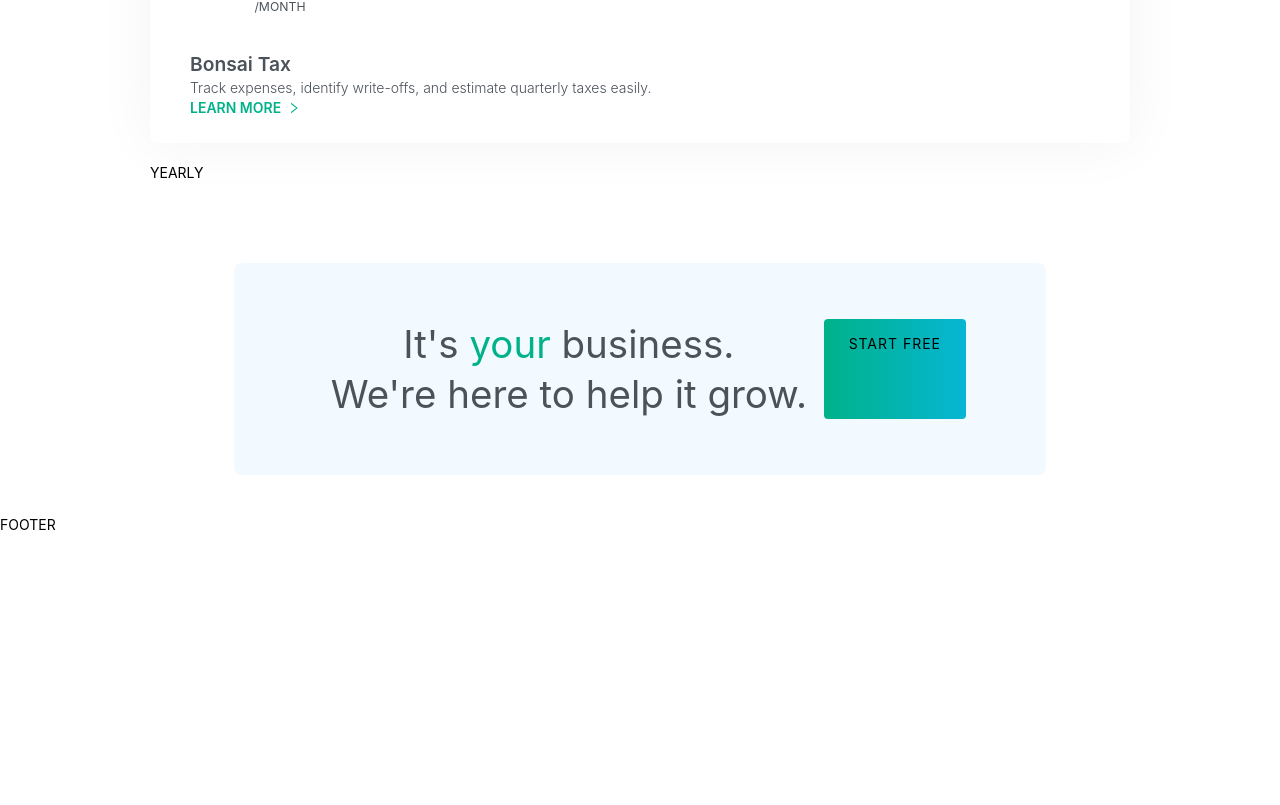
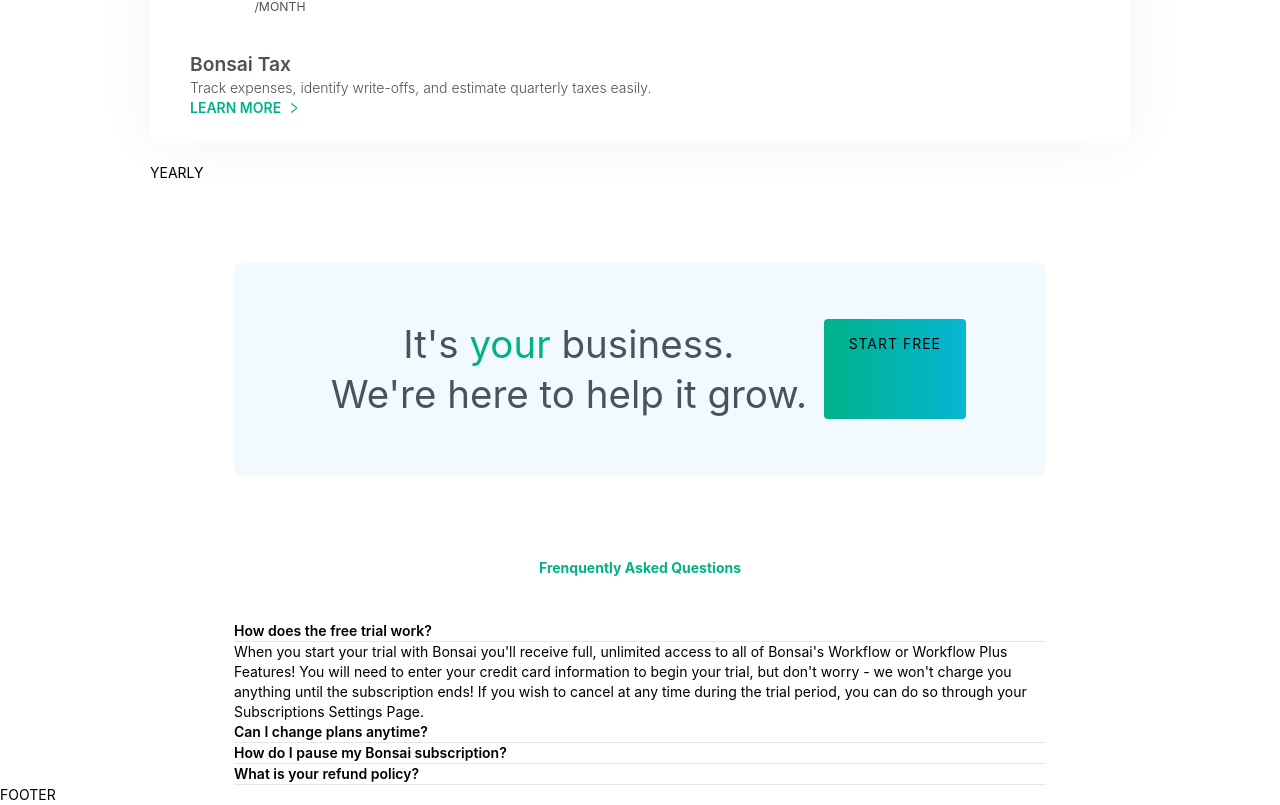
Before and after one commit to NicoH22/FE2_Bonsai, a Next.js app: page / in a window 1280 px wide. Shown: the part 1713-2518 px from the top of the page. Before the commit the page ends 2248 px from the top, so only its background shows below. Built offline with nearby package versions, Linux system fonts and the light colour scheme; a small style sheet from the web is missing.

Commit message:
pricing page contents

```diff
--- a/package.json
+++ b/package.json
@@ -9,6 +9,7 @@
     "lint": "next lint"
   },
   "dependencies": {
+    "@material-tailwind/react": "^1.2.4",
     "next": "12.3.1",
     "react": "18.2.0",
     "react-dom": "18.2.0",
--- a/pages/index.js
+++ b/pages/index.js
@@ -4,8 +4,19 @@
 import { FaCheck } from "react-icons/fa";
 import Navbar from "../components/layouts/navbar/Navbar.js";
 import { AiOutlineRight } from "react-icons/ai";
+import { Fragment, useState } from "react";
+import {
+  Accordion,
+  AccordionHeader,
+  AccordionBody,
+} from "@material-tailwind/react";
 
 export default function Home() {
+  const [open, setOpen] = useState(1);
+
+  const handleOpen = (value) => {
+    setOpen(open === value ? 0 : value);
+  };
   return (
     <div>
       <Head>
@@ -600,7 +611,80 @@
           </div>
         </div>
         {/* SECTION MAIN 3 */}
-        <div></div>
+        <div className="px-[40px] !bg-scroll relative">
+          <div className="!bg-scroll maxmd:px-[1.25rem] px-[2.5rem]">
+            <div className="!bg-scroll w-full max-w-[58rem] mx-auto">
+              <div className="mx-0 my-[2.5rem]">
+                <h2
+                  className="!bg-scroll text-[#00b289] text-center maxmd:text-[24px] leading-[36px]
+                mt-[20px] mb-[10px] font-bold"
+                >
+                  Frenquently Asked Questions
+                </h2>
+              </div>
+              <Fragment>
+                <Accordion open={open === 1}>
+                  <AccordionHeader onClick={() => handleOpen(1)}>
+                    How does the free trial work?
+                  </AccordionHeader>
+                  <AccordionBody
+                  //   className="mx-[9%] !bg-scroll text-left maxmd:text-[14px] maxmd:leading-[24px]
+                  // text-[#4c4d5f] mt-0 mb-[10px] text-[28px] leading-[28px] no-underline"
+                  >
+                    When you start your trial with Bonsai you&apos;ll receive
+                    full, unlimited access to all of Bonsai&apos;s Workflow or
+                    Workflow Plus Features! You will need to enter your credit
+                    card information to begin your trial, but don&apos;t worry -
+                    we won&apos;t charge you anything until the subscription
+                    ends! If you wish to cancel at any time during the trial
+                    period, you can do so through your Subscriptions Settings
+                    Page.
+                  </AccordionBody>
+                </Accordion>
+                <Accordion open={open === 2}>
+                  <AccordionHeader onClick={() => handleOpen(2)}>
+                    Can I change plans anytime?
+                  </AccordionHeader>
+                  <AccordionBody>
+                    Yes, you can from within your account. If you have already
+                    subscribed to a plan, or want to downgrade or upgrade your
+                    current one, you can do this by going to your
+                    &quot;Settings&quot; and &quot;Subscription&quot;.
+                  </AccordionBody>
+                </Accordion>
+                <Accordion open={open === 3}>
+                  <AccordionHeader onClick={() => handleOpen(3)}>
+                    How do I pause my Bonsai subscription?
+                  </AccordionHeader>
+                  <AccordionBody>
+                    We totally understand that with the nature of freelancing,
+                    work ebbs and flows so you might not always need your Bonsai
+                    subscription to remain active! The good news is that you can
+                    cancel or pause your monthly subscription at any time
+                    without penalty. Once cancelled, you&apos;ll be able to
+                    continue logging in to access all your documents and even
+                    continue to use our free features, like Time Tracking! In
+                    order to cancel your subscription, login to your Bonsai
+                    account.
+                  </AccordionBody>
+                </Accordion>
+                <Accordion open={open === 4}>
+                  <AccordionHeader onClick={() => handleOpen(4)}>
+                    What is your refund policy?
+                  </AccordionHeader>
+                  <AccordionBody>
+                    If you contact us within 2 weeks of being charged for your
+                    subscription, we will be happy to issue a refund for
+                    you!Beyond those 2 weeks, you will need to cancel or modify
+                    the subscription from the Subscriptions Tab in Settings to
+                    avoid future charges, but refunds will not be issued. This
+                    applies to both monthly and annual plans.
+                  </AccordionBody>
+                </Accordion>
+              </Fragment>
+            </div>
+          </div>
+        </div>
       </main>
 
       <footer>FOOTER</footer>
```
Also changed, not shown: 1 other file (tests, documents, lock files or other folders).
